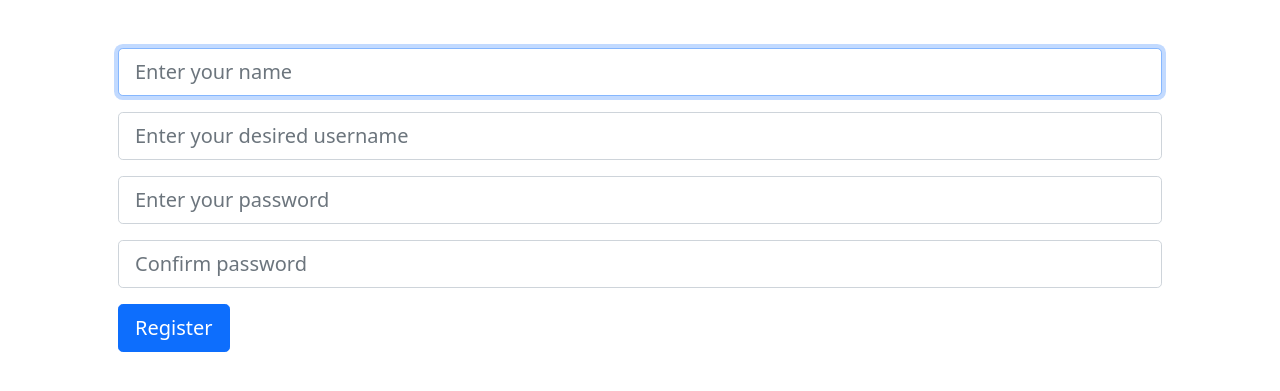
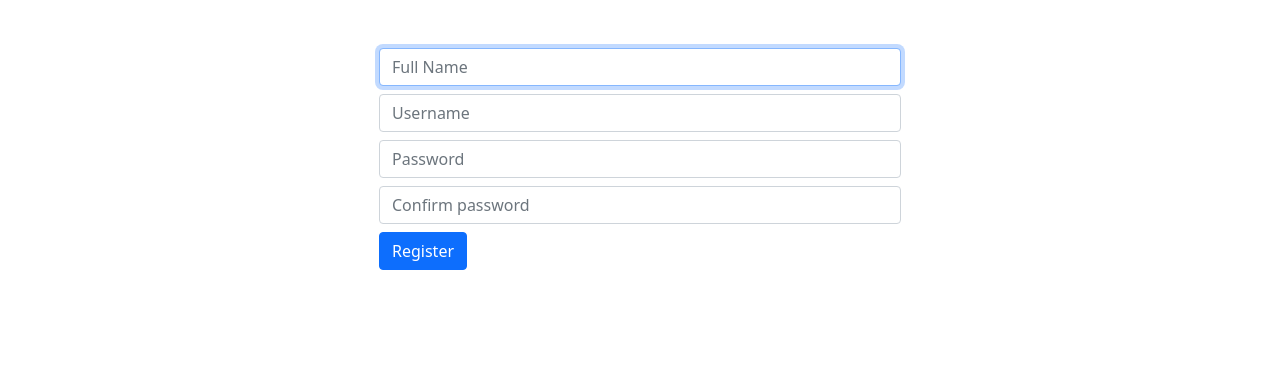
Before and after one commit to gianmillare/Giacomo_Tasks, a Flask app: page /register in a window 1280 px wide. Shown: the part 66-457 px from the top of the page. Run offline with Flask 2, Linux system fonts and the light colour scheme.

Commit message:
restyled all html files to make inputs tighter, smaller texts, and smaller buttons

```diff
--- a/templates/create.html
+++ b/templates/create.html
@@ -9,17 +9,17 @@
     <form action="/create" method="POST">
 
         <!-- User will enter a title -->
-        <div class="mb-3">
+        <div class="mb-2">
             <input class="form-control form-control-md" id="task_title" name="title" onkeyup="enableButton()" type="text" placeholder="Title" autofocus>
         </div>
 
         <!-- User will enter a description of the task -->
-        <div class="mb-3">
+        <div class="mb-2">
             <input class="form-control form-control-md" id="task_desc" name="description" onkeyup="enableButton()" type="text" placeholder="Description">
         </div>
 
         <!-- User will select a difficulty for the task (this is also the score they receive on completion) -->
-        <div class="mb-3">
+        <div class="mb-2">
             <select id="task_score" class="form-select form-select-md mb-3" name="score" required onchange="enableButton()">
                 <option selected value="">Difficulty</option>
                 <option value="1">1</option>
--- a/templates/delete.html
+++ b/templates/delete.html
@@ -5,9 +5,10 @@
 {% endblock %}
 
 {% block main %}
+<div class="col-6" style="margin: auto;">
     <form action="/delete" method="POST">
         <div class="mb-3">
-            <select id="task_list" class="form-select form-select-lg mb-3" name="task_item" required onchange="enableButton()">
+            <select id="task_list" class="form-select form-select-md mb-2" name="task_item" required onchange="enableButton()">
                 <option selected value="">Select a task</option>
                 {% for task in tasks %}
                     <option value="{{ task }}">{{ task }}</option>
@@ -15,9 +16,10 @@
             </select>
         </div>
 
-        <button class="btn btn-danger btn-lg" type="submit" id="submit" disabled>Delete</button>
+        <button class="btn btn-danger btn-md" type="submit" id="submit" disabled>Delete</button>
 
     </form>
+</div>
 
     <script>
         function enableButton() {
--- a/templates/register.html
+++ b/templates/register.html
@@ -5,30 +5,32 @@
 {% endblock %}
 
 {% block main %}
+<div class="col-6" style="margin: auto;">
     <form action="/register" method="POST">
 
         <!-- user will enter their name -->
-        <div class="mb-3">
-            <input name="name" type="text" class="form-control form-control-lg" placeholder="Enter your name" autocomplete="off" autofocus>
+        <div class="mb-2">
+            <input name="name" type="text" class="form-control form-control-md" placeholder="Full Name" autocomplete="off" autofocus>
         </div>
 
         <!-- user will enter their username -->
-        <div class="mb-3">
-            <input name="username" type="text" class="form-control form-control-lg" placeholder="Enter your desired username" autocomplete="off">
+        <div class="mb-2">
+            <input name="username" type="text" class="form-control form-control-md" placeholder="Username" autocomplete="off">
         </div>
 
         <!-- user will enter their password -->
-        <div class="mb-3">
-            <input name="password" type="password" class="form-control form-control-lg" placeholder="Enter your password">
+        <div class="mb-2">
+            <input name="password" type="password" class="form-control form-control-md" placeholder="Password">
         </div>
 
         <!-- user will confirm their password -->
-        <div class="mb-3">
-            <input name="confirmation" type="password" class="form-control form-control-lg" placeholder="Confirm password">
+        <div class="mb-2">
+            <input name="confirmation" type="password" class="form-control form-control-md" placeholder="Confirm password">
         </div>
 
         <!-- button to submit information -->
-        <button class="btn btn-primary btn-lg" type="submit">Register</button>
+        <button class="btn btn-primary btn-md" type="submit">Register</button>
 
     </form>
+</div>
 {% endblock %}
--- a/templates/reserve.html
+++ b/templates/reserve.html
@@ -7,7 +7,7 @@
 {% block main %}
     <div class="col-6" style="margin: auto;">
         <form action="/reserve" method="POST">
-            <div class="mb-3">
+            <div class="mb-2">
                 <select id="task_list" class="form-select form-select-md mb-3" name="task_item" required onchange="enableButton()">
                     <option selected value="">Select a task</option>
                     {% for task in tasks %}
```
Also changed, not shown: templates/add_grocery.html (+5 -3 lines), templates/edit.html (+4 -4 lines), templates/gym.html (+6 -4 lines), templates/reset.html (+6 -2 lines), 3 other files.
